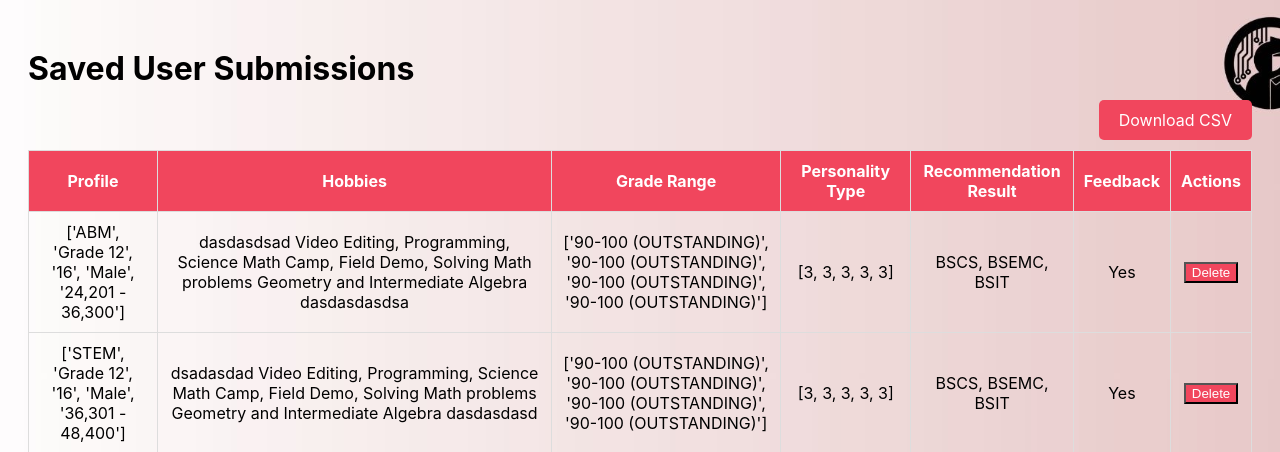
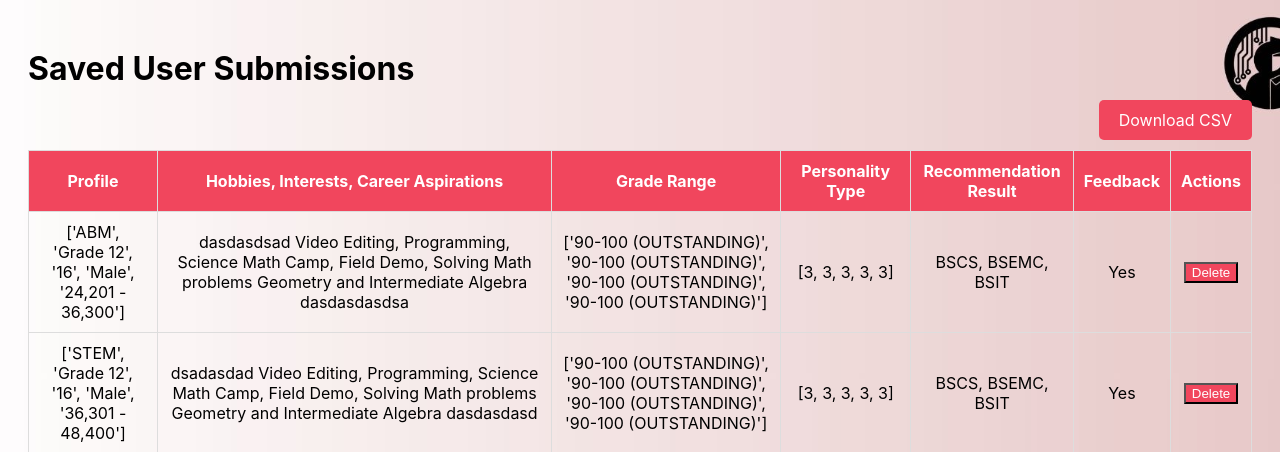
Before and after one commit to rhodyn/Thesis, a Flask app: page /view_submissions in a window 1280 px wide. Shown: the top 452 px of the page. Run offline with Flask 3, Linux system fonts and the light colour scheme; the visitor is signed in with stand-in values (Sample User, id 1); data comes from the database, SQL or seed files in the repository; parts of the project's set-up code (start-up, migrations or seed data) failed here and were passed over.

Commit message:
Add files via upload

```diff
--- a/templates/bfi-test.html
+++ b/templates/bfi-test.html
@@ -56,7 +56,7 @@
                 </div>
               </div>
               <div class="navigation-buttons">
-                <button id="back-btn" onclick="previousQuestion()">Back</button>
+                <button class="back" id="back-btn" onclick="previousQuestion()">Back</button>
                 <button id="next-btn" onclick="nextQuestion()">Next</button>
               </div>
             </div>
--- a/templates/view_submissions.html
+++ b/templates/view_submissions.html
@@ -25,7 +25,7 @@
             <tr>
                 <!-- <th>Username</th> -->
                 <th>Profile</th>
-                <th>Hobbies</th>
+                <th>Hobbies, Interests, Career Aspirations</th>
                 <th>Grade Range</th>
                 <th>Personality Type</th>
                 <th>Recommendation Result</th>
```
